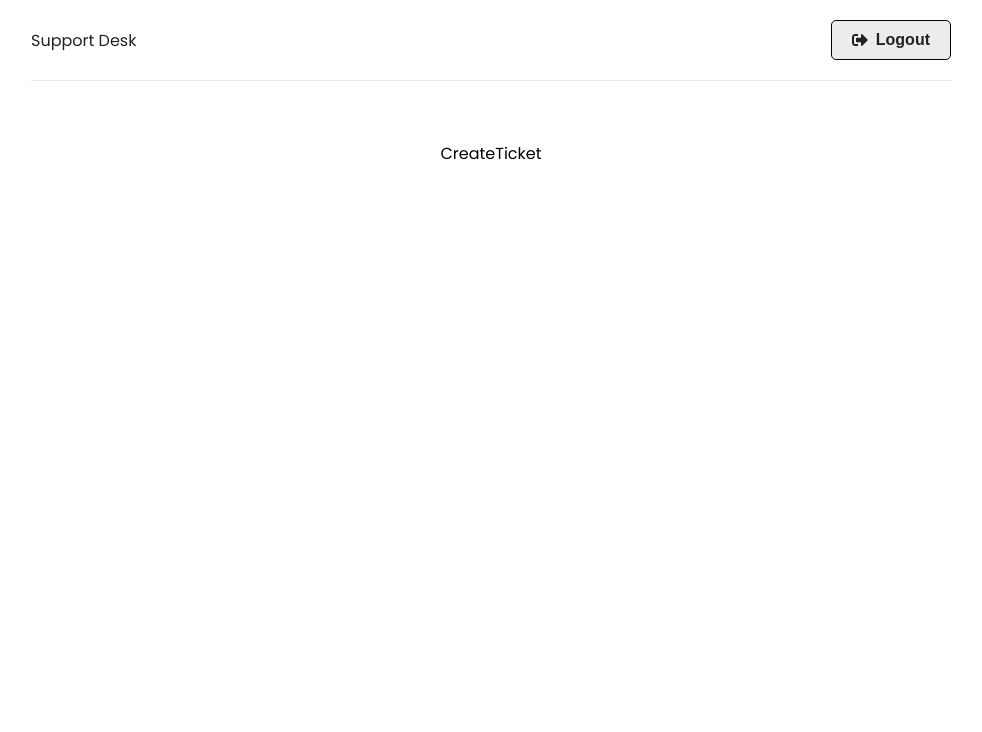
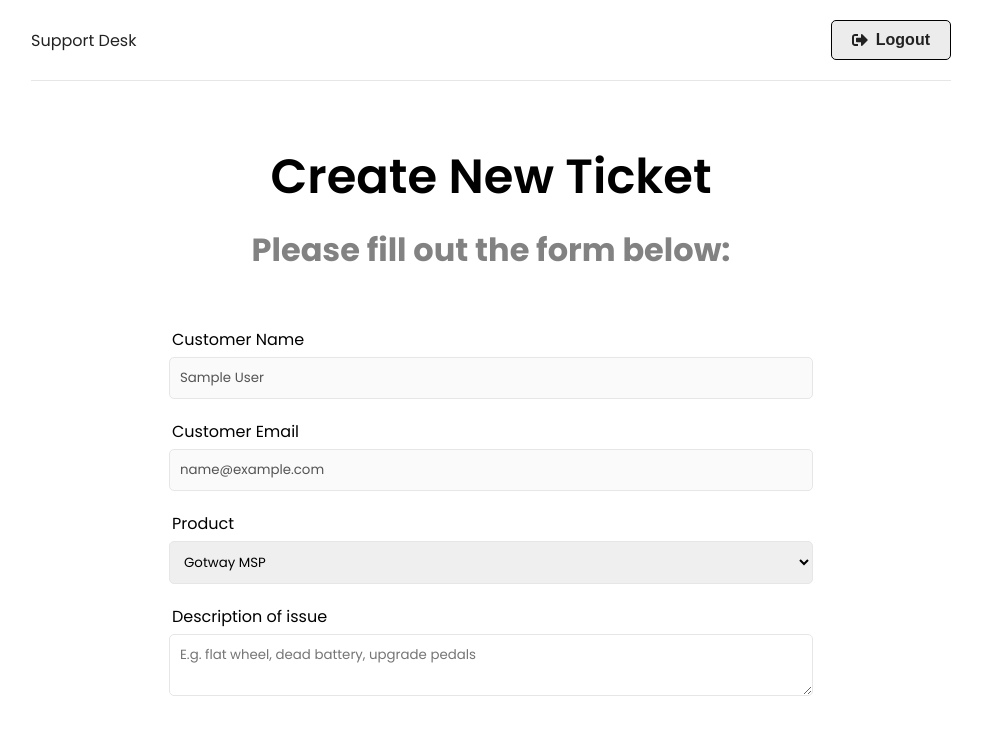
Before and after one commit to mocha-maker/support-desk, a React (Create React App) app in the folder frontend/: page /create-ticket in a window 1280 px wide. Shown: the top 732 px of the page, without its empty margins (149-1131 px from the left). Built offline with nearby package versions, Linux system fonts and the light colour scheme; sample sign-in values are in the browser's storage.

Commit message:
Create New Ticket UI

```diff
--- a/frontend/src/pages/CreateTicket.jsx
+++ b/frontend/src/pages/CreateTicket.jsx
@@ -1,6 +1,61 @@
+import { useState } from 'react'
+import { useSelector } from 'react-redux'
+
 function CreateTicket() {
+  const { user } = useSelector((state) => state.auth)
+  const [name] = useState(user.name)
+  const [email] = useState(user.email)
+
+  const [product, setProduct] = useState('')
+  const [description, setDescription] = useState('')
+
+  const onSubmit = (e) => {
+    e.preventDefault()
+  }
+
   return (
-    <div>CreateTicket</div>
+    <>
+      <section className='heading'>
+        <h2>Create New Ticket</h2>
+        <p>Please fill out the form below:</p>
+      </section>
+      <section className='form'>
+        <div className='form-group'>
+          <label htmlFor='name'>Customer Name</label>
+          <input type='text' className='form-control' value={name} disabled />
+        </div>
+        <div className='form-group'>
+          <label htmlFor='email'>Customer Email</label>
+          <input type='text' className='form-control' value={email} disabled />
+        </div>
+        <form onSubmit={onSubmit}>
+          <div className='form-group'>
+            <label htmlFor='product'>Product</label>
+            <select
+              name='product'
+              id='product'
+              value={product}
+              onChange={(e) => setProduct(e.target.value)}
+            >
+              <option value='Gotway MSP'>Gotway MSP</option>
+              <option value='InMotion V11'>InMotion V11</option>
+              <option value='Veteran Sherman'>Veteran Sherman</option>
+            </select>
+          </div>
+          <div className='form-group'>
+            <label htmlFor='description'>Description of issue</label>
+            <textarea
+              name='description'
+              id='description'
+              className='form-control'
+              placeholder='E.g. flat wheel, dead battery, upgrade pedals'
+              value={description}
+              onChange={(e) => setDescription(e.target.value)}
+            ></textarea>
+          </div>
+        </form>
+      </section>
+    </>
   )
 }
 export default CreateTicket
```
Also changed, not shown: frontend/src/context/tickets/ticketService.js (added), frontend/src/context/tickets/ticketSlice.js (added).
